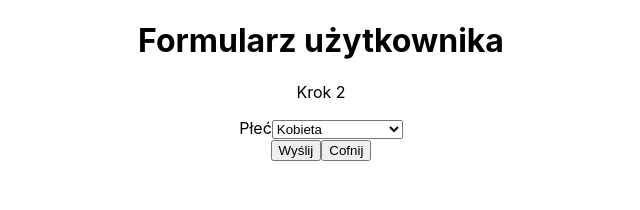
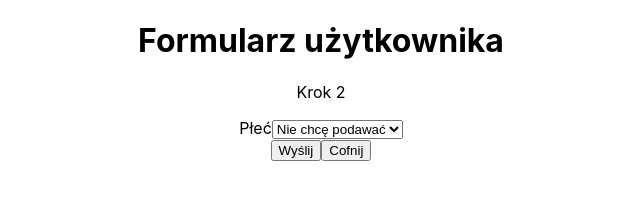
Before and after one commit to ndlugaszek/slide-form-app, a React (Create React App) app in the folder SlideFormApp/SlideFormAppFE/slideformapp/: page / in a window 1280 px wide. Both pictures are taken after a click on the button "Dalej". Shown: the top 210 px of the page, without its empty margins (319-959 px from the left). Built offline with nearby package versions, Linux system fonts and the light colour scheme.

Commit message:
Remove typos

```diff
--- a/SlideFormApp/SlideFormAppFE/slideformapp/src/components/SlideForm.js
+++ b/SlideFormApp/SlideFormAppFE/slideformapp/src/components/SlideForm.js
@@ -179,9 +179,10 @@ function Step2(props) {
           value={props.usergender}
           onChange={props.handleChange}
         >
+          <option>Nie chcę podawać</option>
           <option>Kobieta</option>
-          <option>Mężczyczna</option>
-          <option>Nie chcę podawać</option>
+          <option>Mężczyzna</option>
+
         </select>
       </div>
       <button className="btn btn-success btn-block">Wyślij</button>
```
Also changed, not shown: 10 other files (tests, documents, lock files or other folders).
